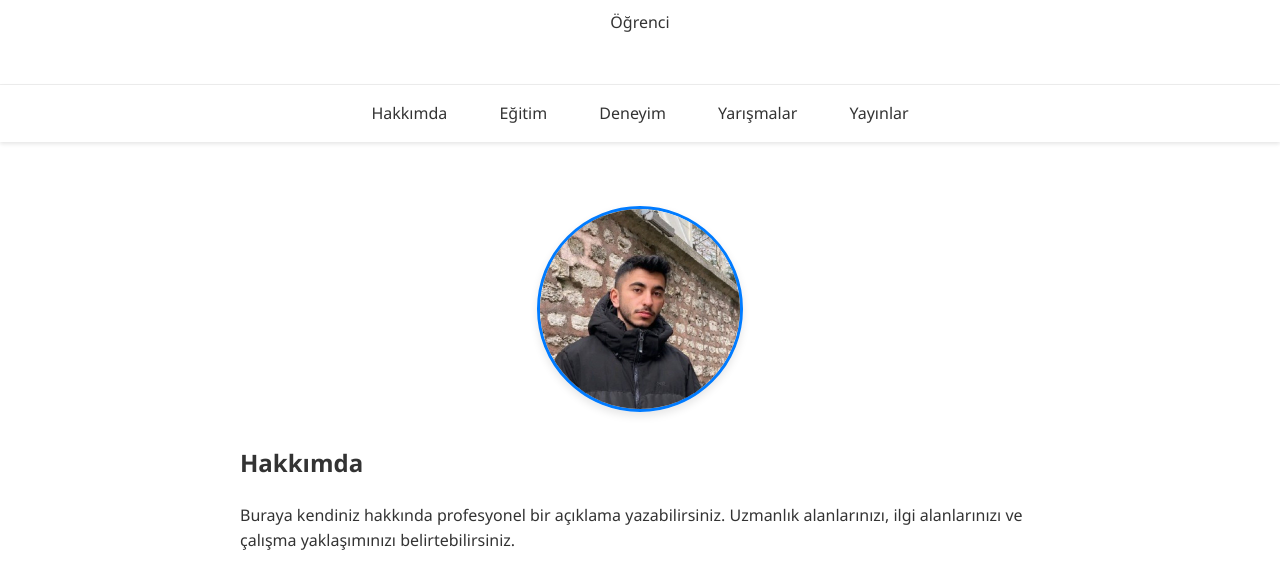
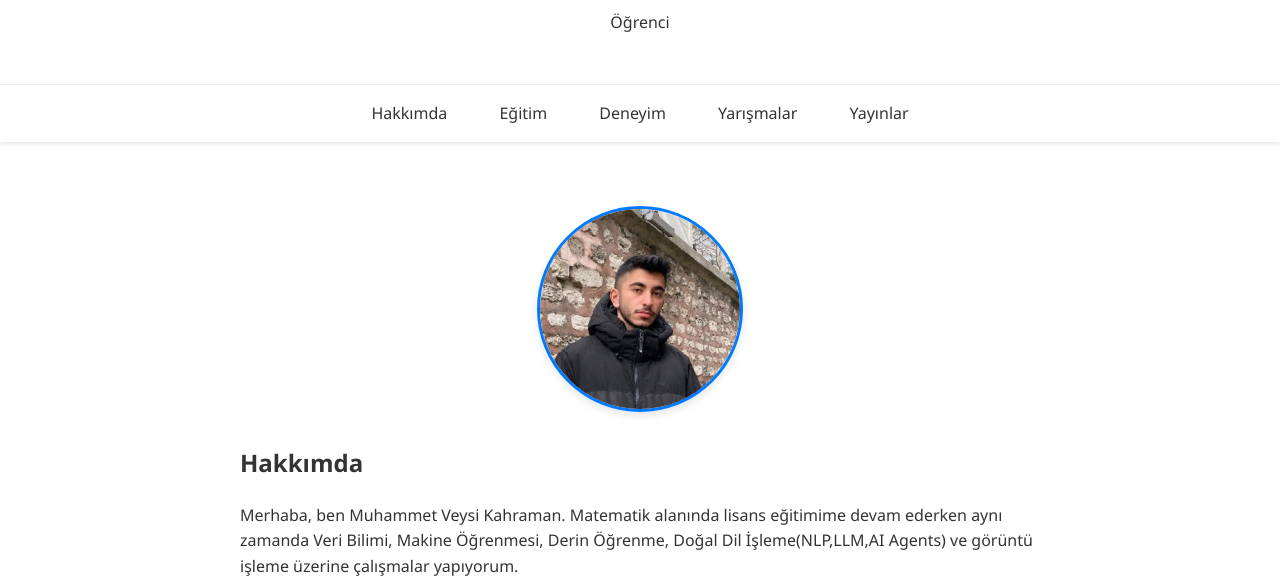
Before and after one commit to mveysi/personalwebsite, a plain HTML site: page index.html in a window 1280 px wide. Shown: the part 116-698 px from the top of the page. Drawn offline with Linux system fonts and the light colour scheme.

Commit message:
Update index.html

```diff
--- a/index.html
+++ b/index.html
@@ -111,7 +111,9 @@
         <section id="about">
             <img src=".\img\1734778311014.jpg" alt="Muhammet Veysi Kahraman" class="profile-image">
             <h2>Hakkımda</h2>
-            <p>Buraya kendiniz hakkında profesyonel bir açıklama yazabilirsiniz. Uzmanlık alanlarınızı, ilgi alanlarınızı ve çalışma yaklaşımınızı belirtebilirsiniz.</p>
+            <p>Merhaba, ben Muhammet Veysi Kahraman. Matematik alanında lisans eğitimime devam ederken aynı zamanda Veri Bilimi, Makine Öğrenmesi, Derin Öğrenme, Doğal Dil İşleme(NLP,LLM,AI Agents) ve görüntü işleme üzerine çalışmalar yapıyorum.</p>
+            </p>Yapay zekâ teknolojilerindeki gelişmeleri yakından takip ediyor, bu alanlarda bireysel ve ekip projeleri geliştiriyorum. Ayrıca farklı yarışmalara katılarak hem bilgi birikimimi uygulamaya döküyor hem de yeni deneyimler kazanıyorum.</p>
+            </p>Amacım; matematiksel bakış açımı yapay zekâ alanındaki uygulamalarla birleştirerek yenilikçi çözümler üretmek ve bu süreçte öğrendiklerimi paylaşmak.</p>
 
             <div class="social-links">
                 <a href="https://www.linkedin.com/in/muhammetveysikahraman/" target="_blank">
```
